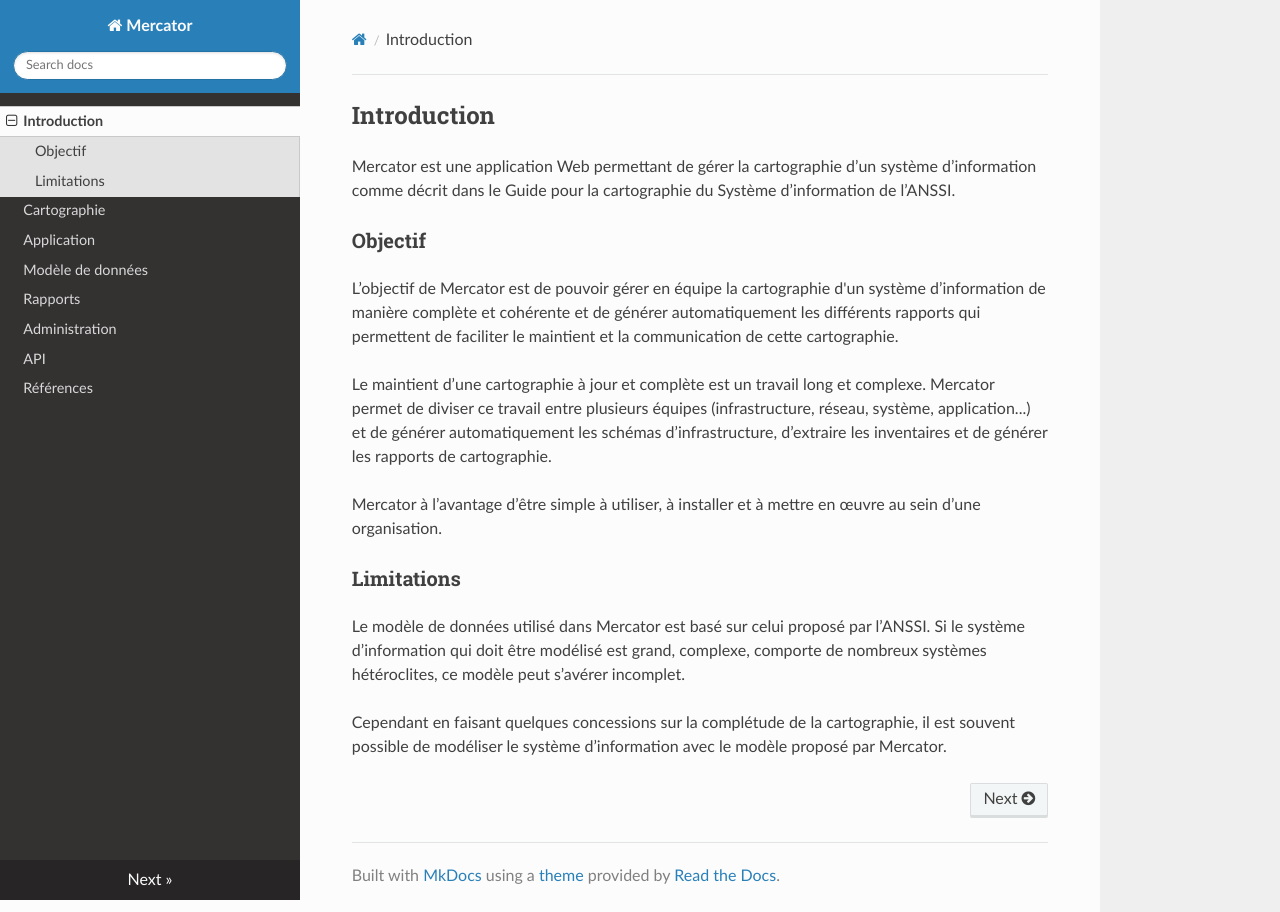
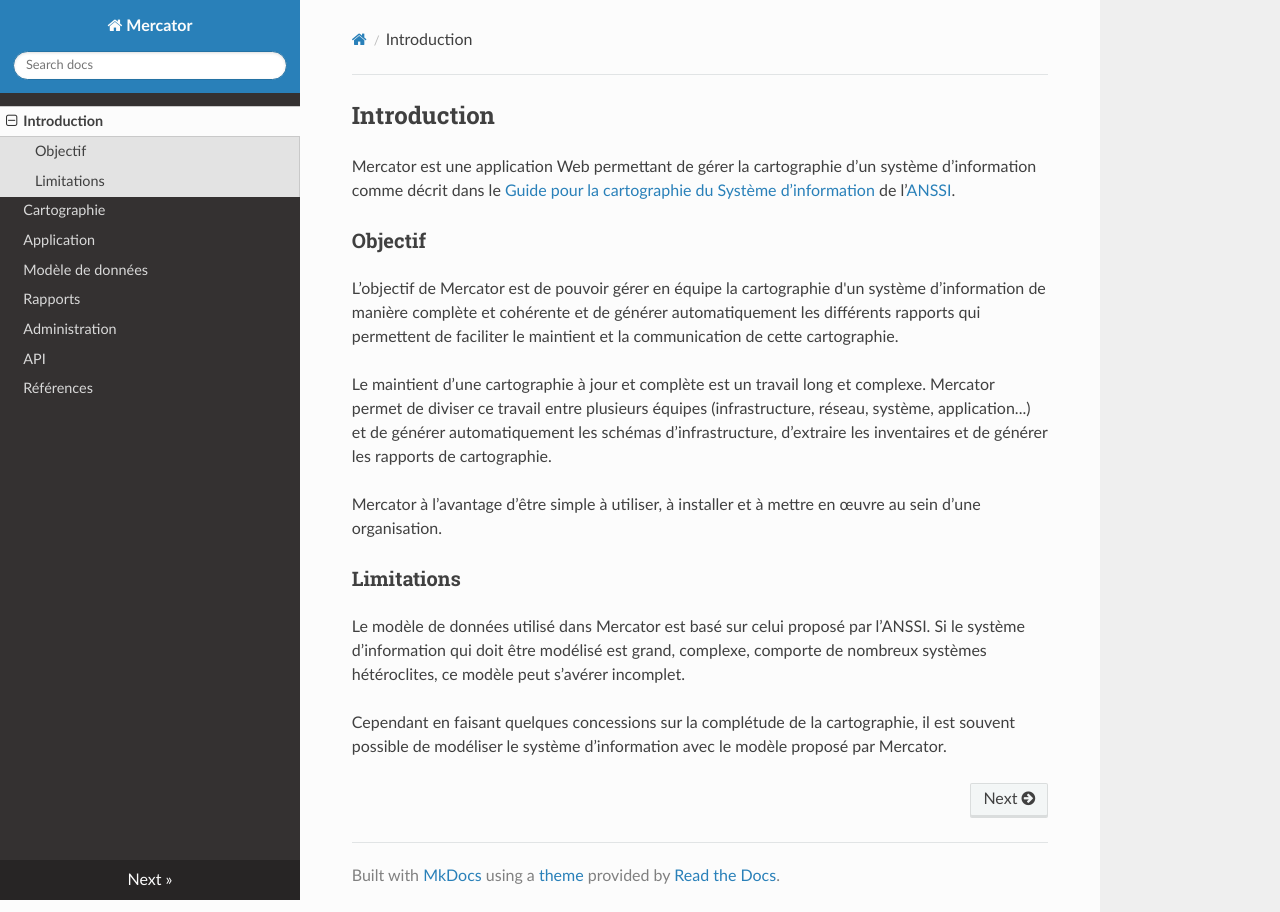
Before and after one commit to dbarzin/mercator, an MkDocs documentation site: the page built from docs/index.md, in a window 1280 px wide. Built offline with MkDocs 1.6.1, drawn with Linux system fonts in a browser that asks for light colours; nearby versions of some CDN libraries; some of the changed lines change nothing that is shown.

Commit message:
update documentation

```diff
--- a/docs/index.md
+++ b/docs/index.md
@@ -1,6 +1,8 @@
 ## Introduction
 
-Mercator est une application Web permettant de gérer la cartographie d’un système d’information comme décrit dans le Guide pour la cartographie du Système d’information de l’ANSSI.
+Mercator est une application Web permettant de gérer la cartographie d’un système d’information comme
+décrit dans le [Guide pour la cartographie du Système d’information](https://www.ssi.gouv.fr/guide/cartographie-du-systeme-dinformation/)
+de l’[ANSSI](https://www.ssi.gouv.fr).
 
 ### Objectif
 
```
Also changed, not shown: site/index.html, site/search/search_index.json, 1 other file.
